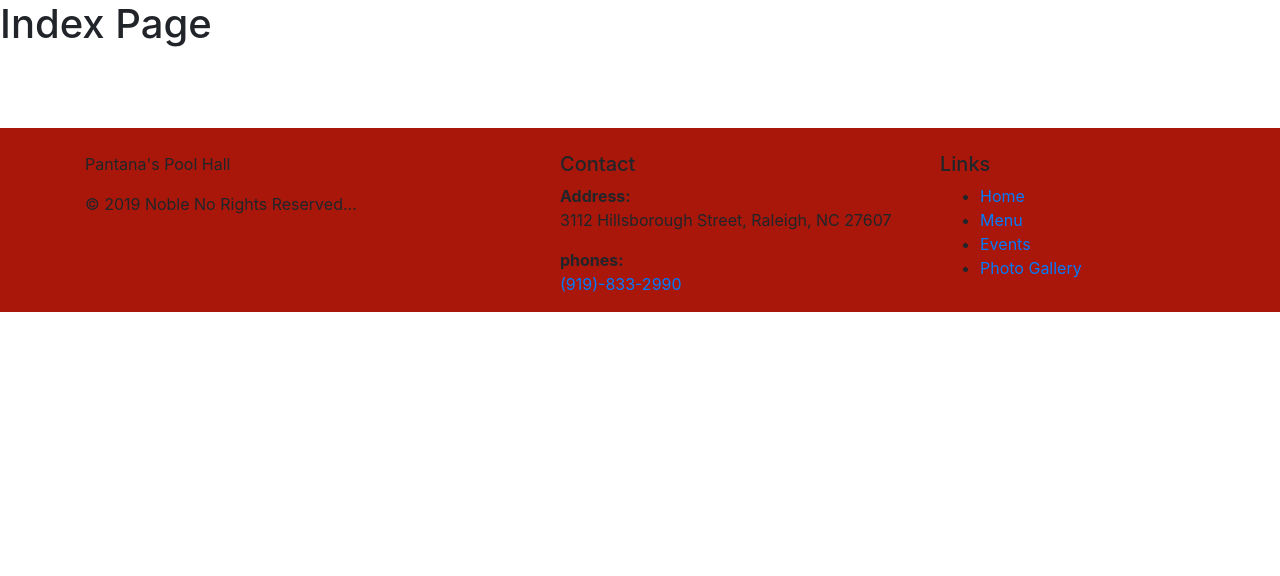
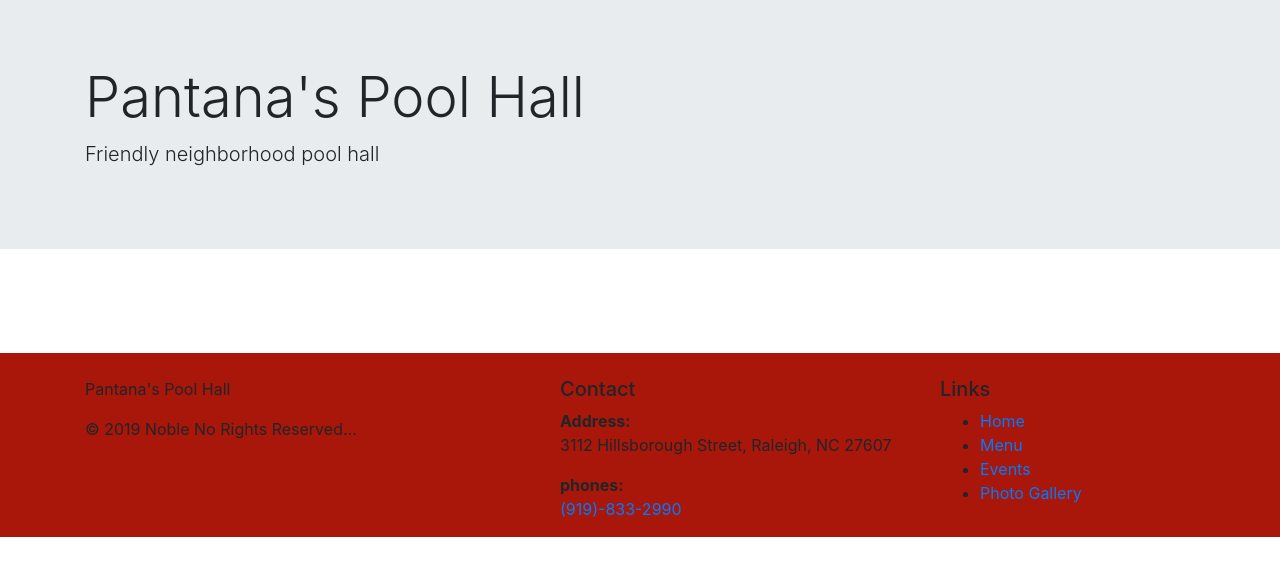
Before and after one commit to The-Noble-K/PantanaBobs, a Django app: page / in a window 1280 px wide. Shown: the part 56-632 px from the top of the page. Run offline with Django 3.2, Linux system fonts and the light colour scheme; some libraries are stand-ins or nearby versions.

Commit message:
added jumbotron

```diff
--- a/index/templates/index.html
+++ b/index/templates/index.html
@@ -1,5 +1,12 @@
 {% extends "base.html" %}
 
 {% block page_content %}
-<h1>Index Page</h1>
+
+<div class="jumbotron jumbotron-fluid">
+    <div class="container">
+      <h1 class="display-4">Pantana's Pool Hall</h1>
+      <p class="lead">Friendly neighborhood pool hall</p>
+    </div>
+  </div>
+
 {% endblock %}
```
